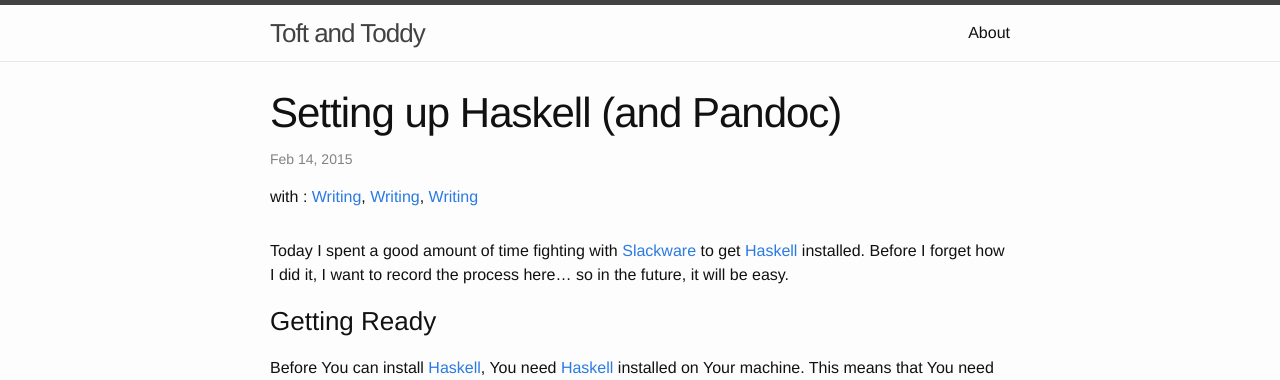
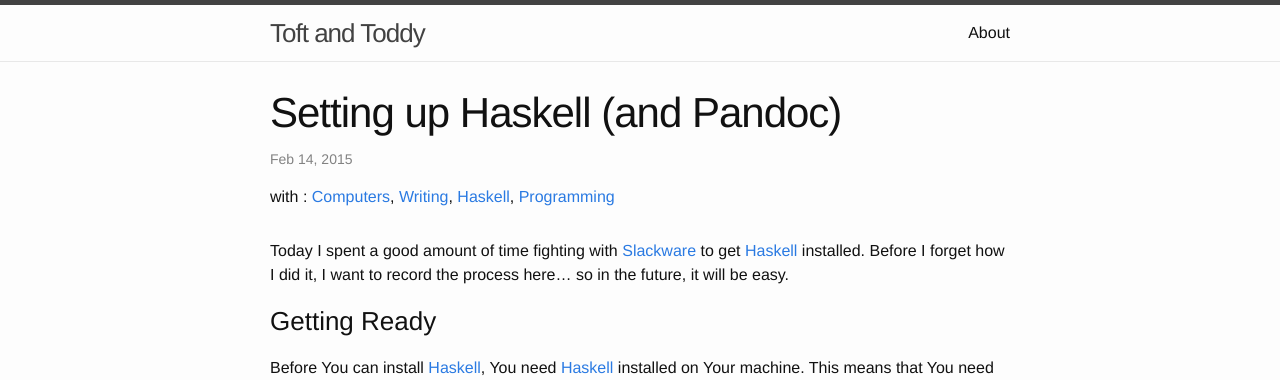
Before and after one commit to cdr255/toft-and-toddy-old, a Jekyll site: the page built from _posts/2015-02-14-setting-up-haskell-and-pandoc.markdown, in a window 1280 px wide. Shown: the top 380 px of the page. Built offline with Jekyll 4.4.1, drawn with Linux system fonts in a browser that asks for light colours; comment, search, counter and statistics services are not loaded.

Commit message:
Added new tags

```diff
--- a/_data/tags.yml
+++ b/_data/tags.yml
@@ -33,3 +33,12 @@
 
 - slug: code
   name: Code
+
+- slug: computers
+  name: Computers
+
+- slug: haskell
+  name: Haskell
+
+- slug: programming
+  name: Programming
```
